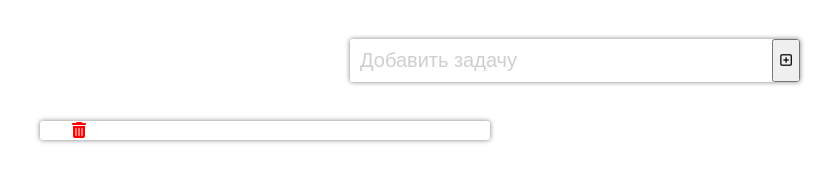
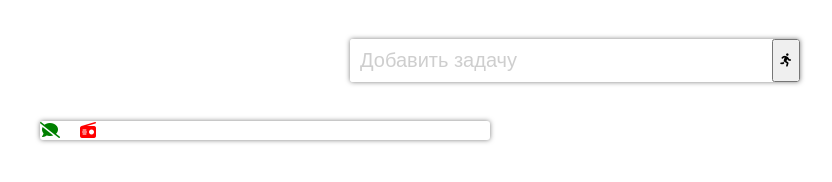
Before and after one commit to onoshkinivan/lesson-26, a plain HTML site: page index.html in a window 1280 px wide. Both pictures are taken after a click on the button 1161 px from the left and 60 px from the top of the page. Shown: the full height of the page, 375-1207 px from the left. Drawn offline with Linux system fonts and the light colour scheme.

Commit message:
Add files via upload

```diff
--- a/index.html
+++ b/index.html
@@ -23,7 +23,7 @@
             <div class="add-block">
                 <input type="text" placeholder="Добавить задачу" id="taskInput">
                 <button id="addBtn">
-                    <i class="fa-regular fa-square-plus"></i>
+                    <i class="fa-solid fa-person-running"></i>
                 </button>
             </div>
         </header>
--- a/script.js
+++ b/script.js
@@ -32,7 +32,7 @@ btn.addEventListener('click', function () {
     geb.className = 'item__btns';
 
     let add = document.createElement('i');
-    add.className = 'fa-thin fa-pen';
+    add.className = 'fa-solid fa-comment-slash';
     geb.append(add);
 
     add.addEventListener('click', function () {
@@ -40,7 +40,7 @@ btn.addEventListener('click', function () {
     })
 
     let ge = document.createElement('i');
-    ge.className = 'fa-solid fa-trash-can';
+    ge.className = ' fa-solid fa-radio';
     geb.append(ge);
 
     ge.addEventListener('click', function () {
--- a/style.css
+++ b/style.css
@@ -59,8 +59,8 @@ ul>li {
     color: rgba(128, 128, 128, 0.384);
 }
 
-/* Кнопка добавления задачи */
-#addBtn {}
+/* Кнопка добавления задачи
+#addBtn {}*/
 
 /* Список задач */
 
@@ -87,12 +87,12 @@ ul>li {
 
 
 /* Символ корзины */
-.fa-trash-can {
+.fa-radio {
     color: red;
 }
 
 /* Символ чекбокса */
-.fa-pen {
+.fa-comment-slash {
     margin-right: 20px;
     color: green;
 }
```
